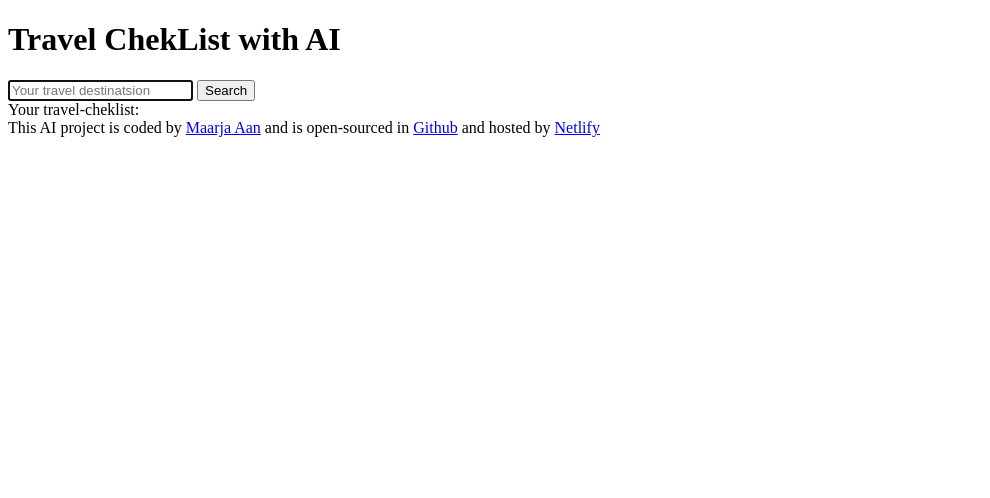
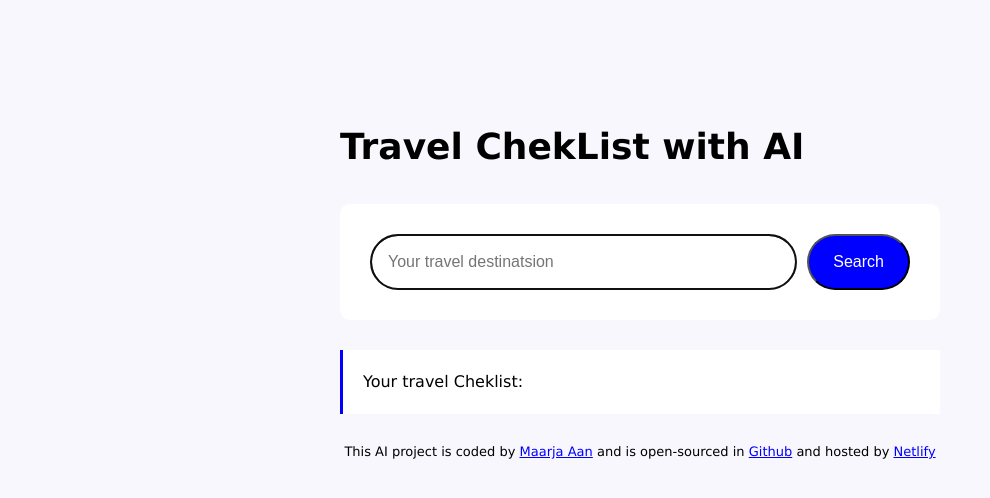
Before and after one commit to maarjaAan/travel--cheklist, a plain HTML site: page index.html in a window 1280 px wide. Shown: the whole page, without its empty margins (0-990 px from the left). Drawn offline with Linux system fonts and the light colour scheme.

Commit message:
added basic css file

```diff
--- a/index.html
+++ b/index.html
@@ -3,12 +3,16 @@
 <head>
     <meta charset="UTF-8">
     <meta name="viewport" content="width=device-width, initial-scale=1.0">
+    <link rel="stylesheet" href="src/style.css"/>
     <title>Travel Cheklist with AI</title>
 </head>
 <body>
+    <div class="container">
+    <header>
     <h1>
         Travel ChekList with AI
     </h1>
+</header>
     <main>
     <form>
         <input
@@ -17,16 +21,18 @@
         autocomplete="off"
         autofocus
         required
+        class="promt"
         />
 
         <input
         type="submit"
         value="Search"
+        class="search-button"
         />
 
     </form>
-    <div>
-        Your travel-cheklist:
+    <div class="travel-cheklist">
+        Your travel Cheklist:
 
 
     </div>
@@ -35,5 +41,5 @@
         This AI project is coded by
     <a href="https://github.com/maarjaAan/" target="_blank">Maarja Aan</a> and is open-sourced in <a href="https://github.com/maarjaAan/travel--cheklist" target="_blank"> Github</a> and hosted by <a href="https://travel-cheklist.netlify.app/" target="_blank">Netlify</a>
     </footer>
-
+    </div>
 </body>
--- /dev/null
+++ b/src/style.css
@@ -0,0 +1,64 @@
+body{
+    background-color: #f9f7fe;
+    font-family: Verdana, Geneva, Tahoma, sans-serif;
+
+}
+.container{
+    margin:120px auto;
+    max-width: 600px;
+
+}
+h1{
+    font-weight: 800;
+    font-size: 36px;
+    line-height: 1.5;
+
+}
+header{
+    margin-bottom: 30px;
+}
+form{
+    padding:30px;
+    background-color:white;
+    border-radius: 10px;
+    box-shadow: 0px 20px 60px rgba(65,50,100 0.08);
+    display:flex;
+    margin-bottom: 30px;
+
+}
+.promt{
+    padding:16px;
+    border: 1px solid rgba(39 33 66 0.5);
+    width: 80%;
+    font-size: 16px;
+    border-radius: 50px;
+    line-height: 20px;
+}
+.search-button{
+    margin-left:10px;
+    background-color: blue;
+    color:white;
+    padding:16px 24px;
+    width: 20%;
+    font-size: 16px;
+    border-radius: 50px;
+    line-height: 20px;
+
+}
+.travel-cheklist{
+    font-size: 16px;
+    background-color: #ffff;
+    padding: 20px;
+    line-height: 24px;
+    border-left:3px solid blue ;
+    box-shadow: 0px 20px 60px rgba(65,50,100 0.08);
+    margin-bottom: 30px;
+
+}
+footer{
+    text-align: center;
+    font-size: 13px;
+}
+a{
+    color:blue;
+}
```
